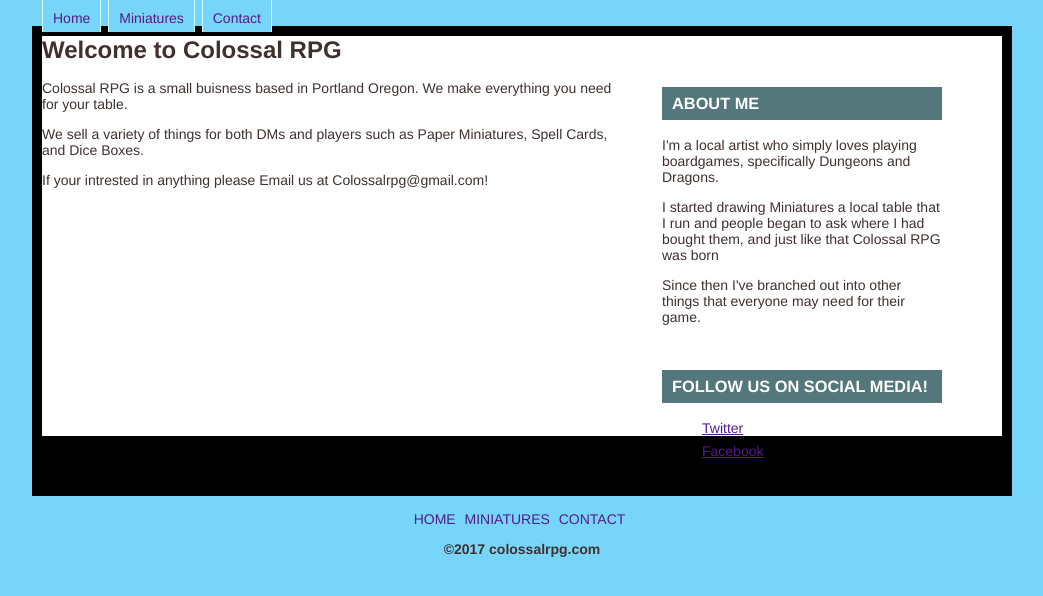
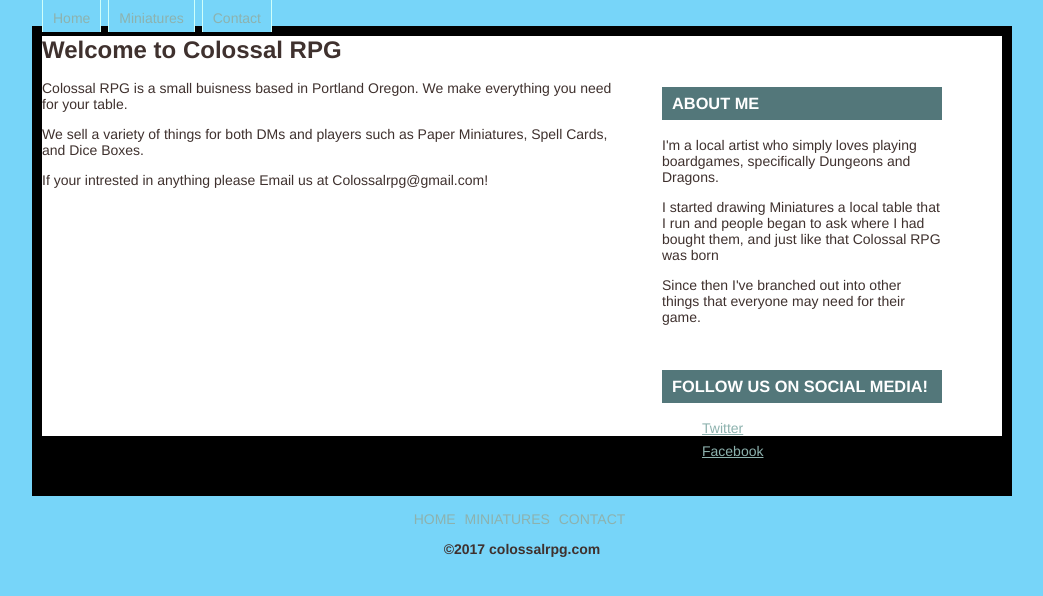
Before and after one commit to Joshkmalone18/Colossal_RPG_Website, a PHP site: page / in a window 1280 px wide. Shown: the part 148-744 px from the top of the page, without its empty margins (118-1161 px from the left). Run offline with PHP 8.4, Linux system fonts and the light colour scheme.

Commit message:
Update index.php

```diff
--- a/index.php
+++ b/index.php
@@ -3,6 +3,7 @@
 <title>Colossal RPG</title>
 <style>
   body { color: #3f312e; background: #77d5f9; font: 14px Helvetica, Arial, Sans-serif; }
+  a { color: #8db2ae; }
   #header { width: 960px; min-height: 150px; margin: 0 auto; }
   #navigation { width: 960px; margin: 0 auto; position: relative; top 4px; }
   #navigation ul { margin: 0; padding: 0; list-style-type: none; }
```
